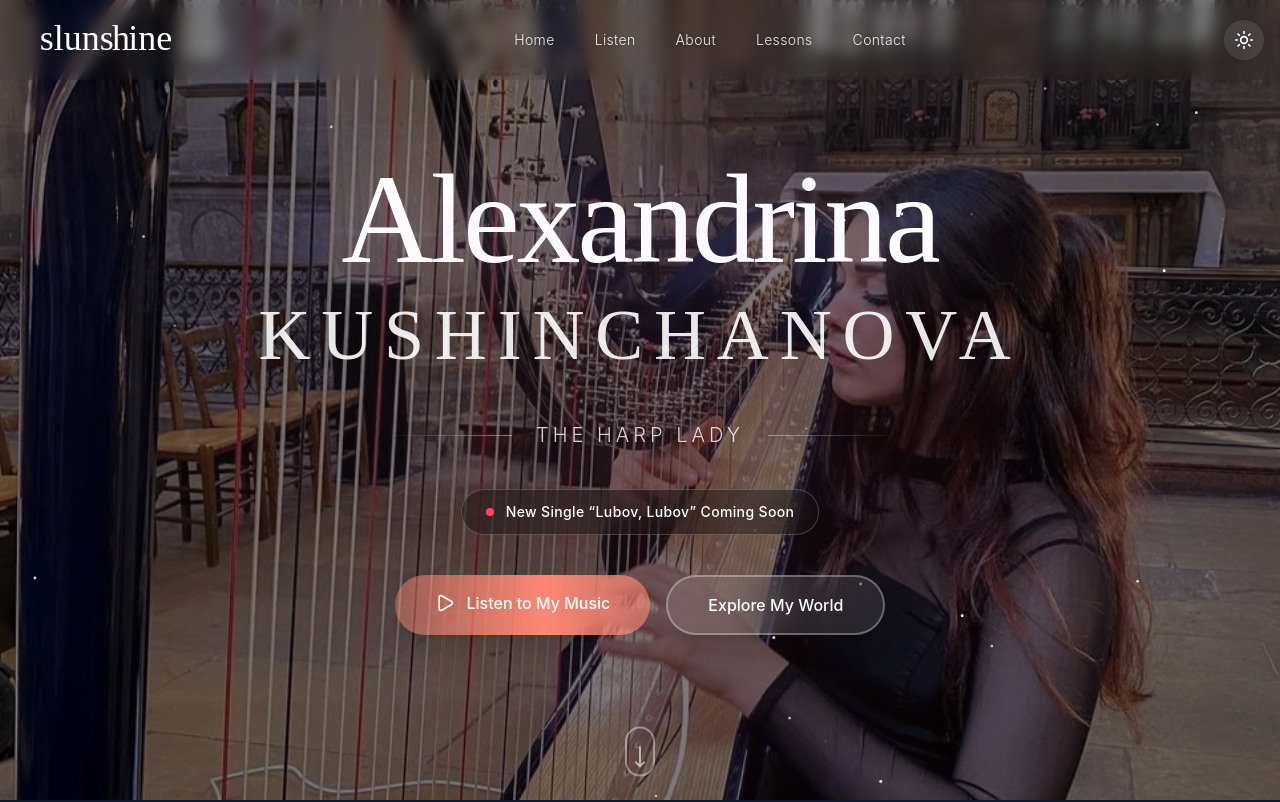
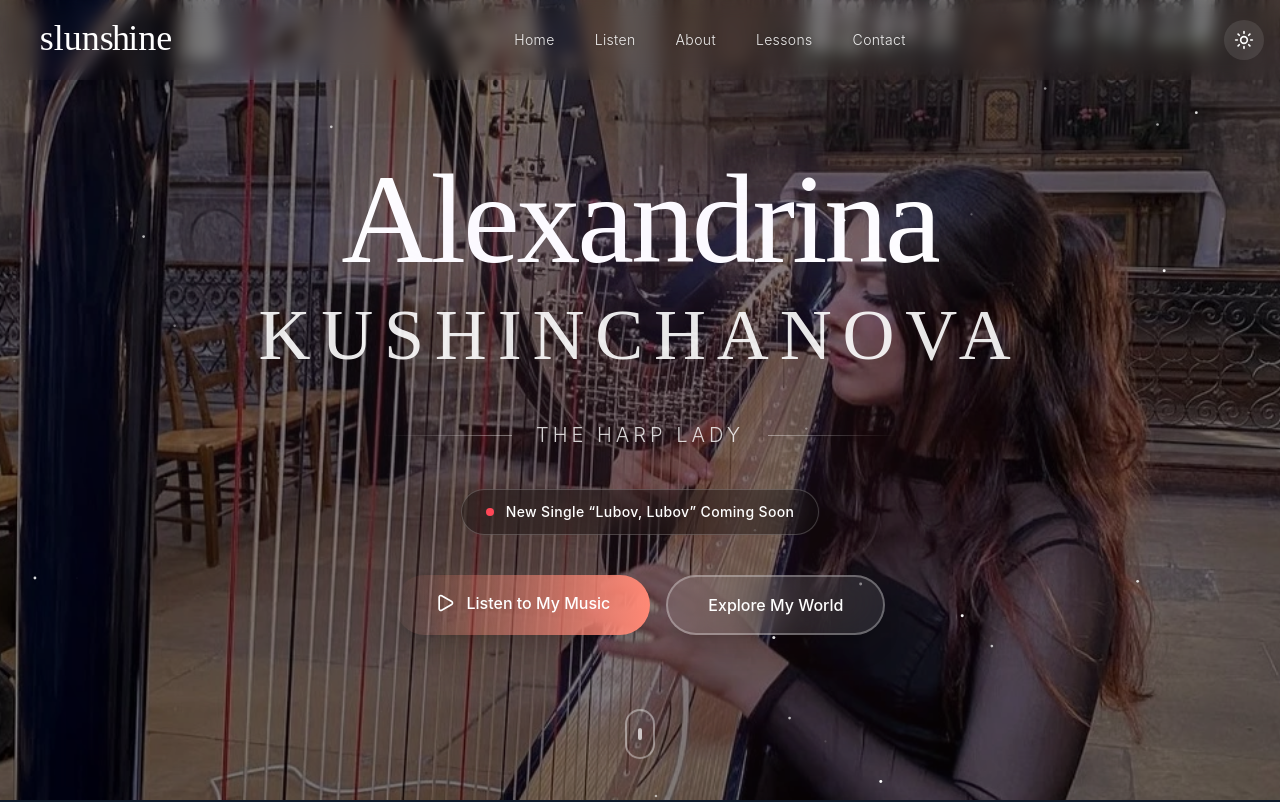
Before and after one commit to StrahilPeykov/slunshine, a Next.js app: page / in a window 1280 px wide. Shown: the top 802 px of the page. Built offline with nearby package versions, Linux system fonts and the light colour scheme.

Commit message:
fix less moving objects in hero

```diff
--- a/src/components/sections/hero.tsx
+++ b/src/components/sections/hero.tsx
@@ -196,15 +196,16 @@ export function Hero() {
             className="mb-10"
           >
             <div className={cn(
-              "inline-flex items-center gap-3 px-6 py-3 rounded-full",
-              "backdrop-blur-xl border",
+              "group inline-flex items-center gap-3 px-6 py-3 rounded-full",
+              "backdrop-blur-xl border transition-all duration-300",
               theme === "night"
-                ? "bg-black/30 border-white/20 text-white"
-                : "bg-white/80 backdrop-blur-sm border-white text-midnightNavy shadow-lg"
+                ? "bg-black/30 border-white/20 text-white hover:bg-black/40"
+                : "bg-white/80 backdrop-blur-sm border-white text-midnightNavy shadow-lg hover:shadow-xl"
             )}>
               <span className="relative flex h-2 w-2">
                 <span className={cn(
-                  "animate-ping absolute inline-flex h-full w-full rounded-full opacity-75",
+                  "absolute inline-flex h-full w-full rounded-full opacity-0 group-hover:opacity-75",
+                  "group-hover:animate-ping transition-opacity duration-300",
                   theme === "night" ? "bg-lavaGlow" : "bg-coral"
                 )} />
                 <span className={cn(
@@ -229,21 +230,25 @@ export function Hero() {
               href="#music"
               className={cn(
                 "group relative px-10 py-4 rounded-full font-inter font-medium overflow-hidden",
-                "transition-all duration-300 transform hover:scale-[1.02] active:scale-[0.98]",
+                "transition-all duration-500 transform hover:scale-[1.02] active:scale-[0.98]",
                 "text-white shadow-xl"
               )}
             >
-              {/* Gradient background */}
+              {/* Static gradient background */}
               <span className={cn(
-                "absolute inset-0 -z-10",
+                "absolute inset-0 -z-10 transition-all duration-500",
                 theme === "night"
-                  ? "bg-gradient-to-r from-lavaGlow via-coral to-lavaGlow bg-[length:200%_100%] animate-gradient"
-                  : "bg-gradient-to-r from-coral via-lavaGlow to-coral bg-[length:200%_100%] animate-gradient"
+                  ? "bg-gradient-to-r from-lavaGlow to-coral group-hover:from-coral group-hover:to-lavaGlow"
+                  : "bg-gradient-to-r from-coral to-lavaGlow group-hover:from-lavaGlow group-hover:to-coral"
               )} />
-              {/* Glass overlay on hover */}
-              <span className="absolute inset-0 -z-10 bg-white/0 group-hover:bg-white/10 transition-colors duration-300" />
+              {/* Subtle shimmer on hover */}
+              <span className={cn(
+                "absolute inset-0 -z-10 opacity-0 group-hover:opacity-100 transition-opacity duration-700",
+                "bg-gradient-to-r from-transparent via-white/20 to-transparent",
+                "translate-x-[-100%] group-hover:translate-x-[100%] group-hover:transition-transform group-hover:duration-1000"
+              )} />
               <span className="flex items-center gap-3 justify-center">
-                <Play className="w-5 h-5" />
+                <Play className="w-5 h-5 group-hover:scale-110 transition-transform duration-300" />
                 Listen to My Music
               </span>
             </a>
@@ -266,39 +271,27 @@ export function Hero() {
       </div>
 
       {/* Custom Scroll Indicator */}
-      <motion.a
+      <a
         href="#music"
-        className="absolute left-1/2 -translate-x-1/2 bottom-8 cursor-pointer group"
-        animate={{ y: [0, 10, 0] }}
-        transition={{ duration: 2, repeat: Infinity }}
+        className={cn(
+          "absolute left-1/2 -translate-x-1/2 bottom-8 z-20",
+          "block w-[30px] h-[50px] rounded-full border-2",
+          "flex items-center justify-center cursor-pointer group",
+          "transition-all duration-300 hover:scale-110 active:scale-95",
+          "animate-bounce pointer-events-auto",
+          theme === "night"
+            ? "border-white/40 hover:border-white/60"
+            : "border-white/80 bg-white/20 backdrop-blur-sm hover:bg-white/30"
+        )}
+        style={{ pointerEvents: 'auto' }}
       >
+        {/* Simple scroll dot */}
         <div className={cn(
-          "relative w-[30px] h-[50px] rounded-full border-2 flex items-center justify-center overflow-hidden",
-          theme === "night" ? "border-white/40" : "border-white bg-white/20 backdrop-blur-sm"
-        )}>
-          {/* Harp-inspired scroll indicator */}
-          <motion.svg
-            width="16"
-            height="30"
-            viewBox="0 0 16 30"
-            className={cn(
-              "absolute",
-              theme === "night" ? "text-white/60" : "text-white"
-            )}
-            animate={{ y: [0, 10, 0] }}
-            transition={{ duration: 1.5, repeat: Infinity }}
-          >
-            <path
-              d="M8 0 L8 20 M4 16 L8 20 L12 16"
-              stroke="currentColor"
-              strokeWidth="2"
-              fill="none"
-              strokeLinecap="round"
-              strokeLinejoin="round"
-            />
-          </motion.svg>
-        </div>
-      </motion.a>
+          "w-1 h-3 rounded-full transition-all duration-300",
+          "group-hover:h-4 pointer-events-none",
+          theme === "night" ? "bg-white/70 group-hover:bg-white" : "bg-white"
+        )} />
+      </a>
     </section>
   );
 }
```
